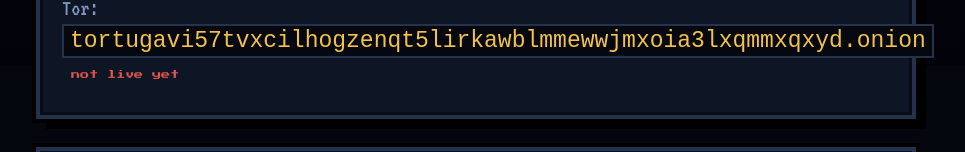
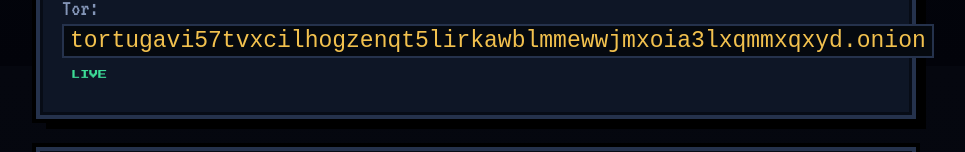
Before and after one commit to exe-eris/tortugaai, a plain HTML site: page index.html in a window 1280 px wide. Shown: the part 1534-1686 px from the top of the page, without its empty margins (164-1129 px from the left). Drawn offline with Linux system fonts and the light colour scheme.

Commit message:
Tor: mark onion service live (served from this box)

```diff
--- a/index.html
+++ b/index.html
@@ -161,7 +161,7 @@ ul.feat em{color:var(--gold);font-style:normal}
        "messages":[{"role":"user","content":"..."}]}'</pre>
     </div>
     <p class="onion">Tor: <code>tortugavi57tvxcilhogzenqt5lirkawblmmewwjmxoia3lxqmmxqxyd.onion</code>
-      &nbsp;<span class="soon">not live yet</span></p>
+      &nbsp;<span class="soon" style="color:var(--green)">LIVE</span></p>
   </section>
 
   <footer class="panel foot">
```
